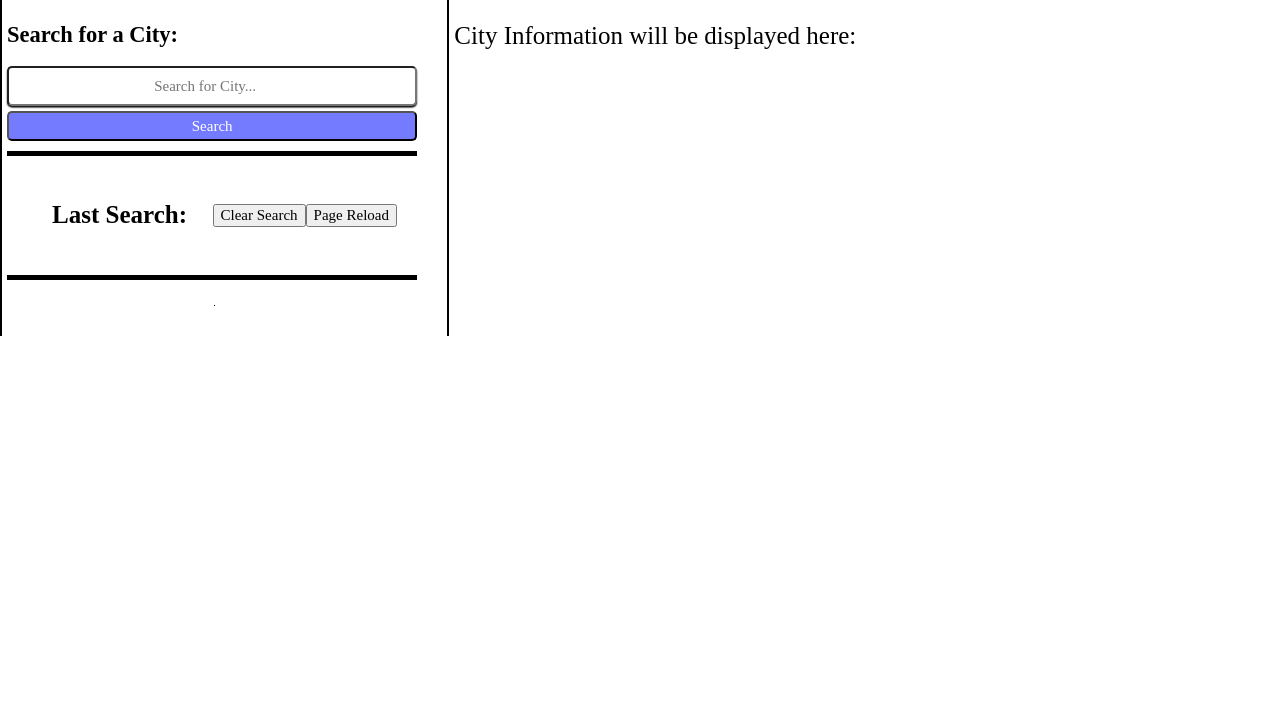
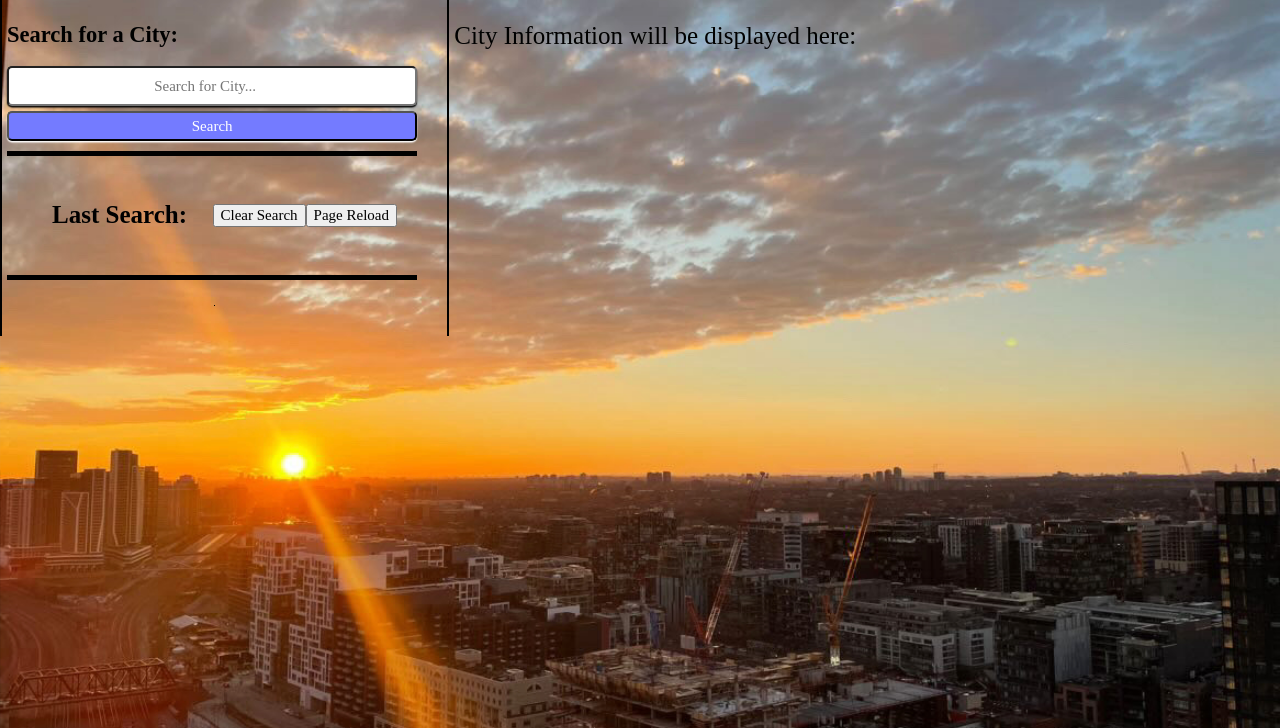
Before and after one commit to Mahdi-Moradzadeh/weatherInformation, a plain HTML site: page index.html in a window 1280 px wide. Shown: the part 72-800 px from the top of the page. Drawn offline with Linux system fonts and the light colour scheme.

Commit message:
CSS changes and added background

```diff
--- a/Assets/css/style.css
+++ b/Assets/css/style.css
@@ -10,6 +10,11 @@ html{
 body{
     margin-top: 0px;
     height: 200vh;
+    background: url(../img/BackgroundIMG.jpeg) no-repeat center center fixed;
+    -webkit-background-size: cover;
+    -moz-background-size: cover;
+    -o-background-size: cover;
+    background-size: cover;
 }
 
 h1{
--- a/Assets/js/script.js
+++ b/Assets/js/script.js
@@ -94,7 +94,7 @@ function elementCreater (data, dayCounter){
     const dateInfoEl = document.createElement("div");
     const weatherIMG = document.createElement("img");
     const tempDayEl = document.createElement("div");
-    const lineBreak = "****";
+    const lineBreak = `<br>`;
 
     // setting attributes of the elements
     weatherIMG.setAttribute("src", `http://openweathermap.org/img/w/${data.list[dayCounter].weather[0].icon}.png`);
```
Also changed, not shown: Assets/img/BackgroundIMG.jpeg (added).
